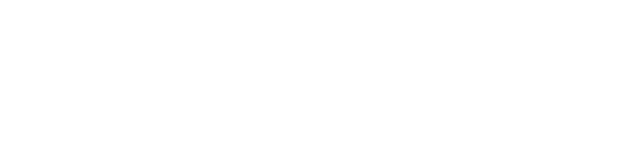
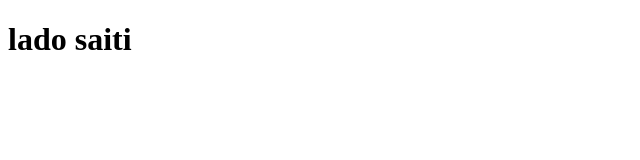
Before and after one commit to gitladi/axa, a plain HTML site: page index.html in a window 1280 px wide. Shown: the whole page, without its empty margins (0-640 px from the left). Drawn offline with Linux system fonts and the light colour scheme.

Commit message:
satauri shevcvale

```diff
--- a/index.html
+++ b/index.html
@@ -6,6 +6,6 @@
     <title>Document</title>
 </head>
 <body>
-
+    <h1>lado saiti</h1>
 </body>
 </html>
```
